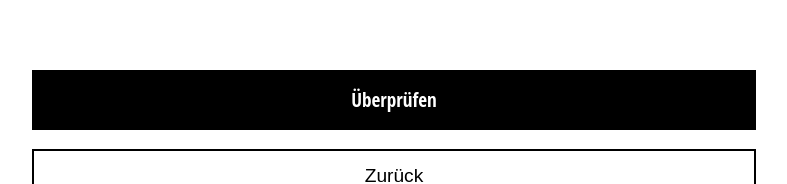
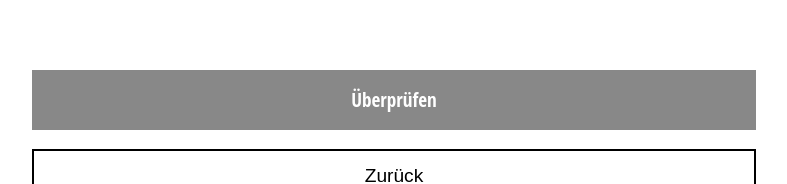
Before and after one commit to zerforschung/schnelltesttest.de, a React (Create React App) app: page /enter_code in a window 1280 px wide. Shown: the part 577-761 px from the top of the page, without its empty margins (246-1033 px from the left). Built offline with nearby package versions, Linux system fonts and the light colour scheme.

Commit message:
✨ disable entercode submit button if no code was entered

```diff
--- a/src/components/Buttons.tsx
+++ b/src/components/Buttons.tsx
@@ -36,22 +36,33 @@ const secondaryButtonStyle: CSSProperties = {
   color: 'black',
 };
 
+const disabledStyle: CSSProperties = {
+  pointerEvents: 'none',
+  backgroundColor:'#888',
+  border: '2px solid #888',
+}
+
 type Appearance = 'primary' | 'secondary';
 
-function getButtonStyle(appearance?: Appearance): CSSProperties {
-  return appearance === 'primary' ? primaryButtonStyle : secondaryButtonStyle;
-}
+function getButtonStyle(appearance: Appearance, disabled: boolean): CSSProperties {
+  const baseStyle = appearance === 'primary' ? primaryButtonStyle : secondaryButtonStyle;
+  const stateStyle = disabled?disabledStyle:{};
+  return {...baseStyle, ...stateStyle};
+
+  }
 export function BigLinkButton({
   to,
   content,
-  appearance,
+  appearance = "secondary",
+  disabled = false
 }: {
   to: string;
   content: JSX.Element | string;
   appearance?: Appearance;
+  disabled?: boolean
 }): JSX.Element {
   return (
-    <Link to={to} style={getButtonStyle(appearance)}>
+    <Link to={to} style={getButtonStyle(appearance, disabled)}>
       {content}
     </Link>
   );
@@ -60,7 +71,7 @@ export function BigLinkButton({
 export function BigBackButton({
   content,
   style,
-  appearance,
+  appearance = "secondary",
 }: {
   content: JSX.Element | string;
   style?: CSSProperties;
@@ -69,7 +80,7 @@ export function BigBackButton({
   const navigate = useNavigate();
 
   return (
-    <button onClick={() => navigate(-1)} style={{ ...getButtonStyle(appearance), ...style }}>
+    <button onClick={() => navigate(-1)} style={{ ...getButtonStyle(appearance, false), ...style }}>
       {content}
     </button>
   );
--- a/src/routes/EnterCode.tsx
+++ b/src/routes/EnterCode.tsx
@@ -50,7 +50,7 @@ export function EnterCode(): JSX.Element {
   const options: SearchOption[] = Object.values(all).map((x) => {
     return { name: `${x.manufacturer} ${x.test_name}`, value: x.at_nr, raw: x };
   });
-  if (userInput) {
+  if (userInput.trim()) {
     // We add the user input as the last element so it can be selected
     options.push({
       name: `Unbekannter Test: ${userInput}`,
@@ -111,12 +111,13 @@ export function EnterCode(): JSX.Element {
         }}
         printOptions={'on-focus'}
       />
-      {!isTestKnown ? <UnknownText /> : <></>}
+      {!isTestKnown && testId.trim() ? <UnknownText /> : <></>}
       <div style={{ flexGrow: 1 }} />
       <BigLinkButton
         to={`/result?test_id=${encodeURIComponent(testId)}`}
         content={isTestKnown ? 'Überprüfen' : 'Hilf uns!'}
         appearance={'primary'}
+        disabled={testId.trim() == ''}
       />
 
       <BigBackButton content={'Zurück'} />
```
